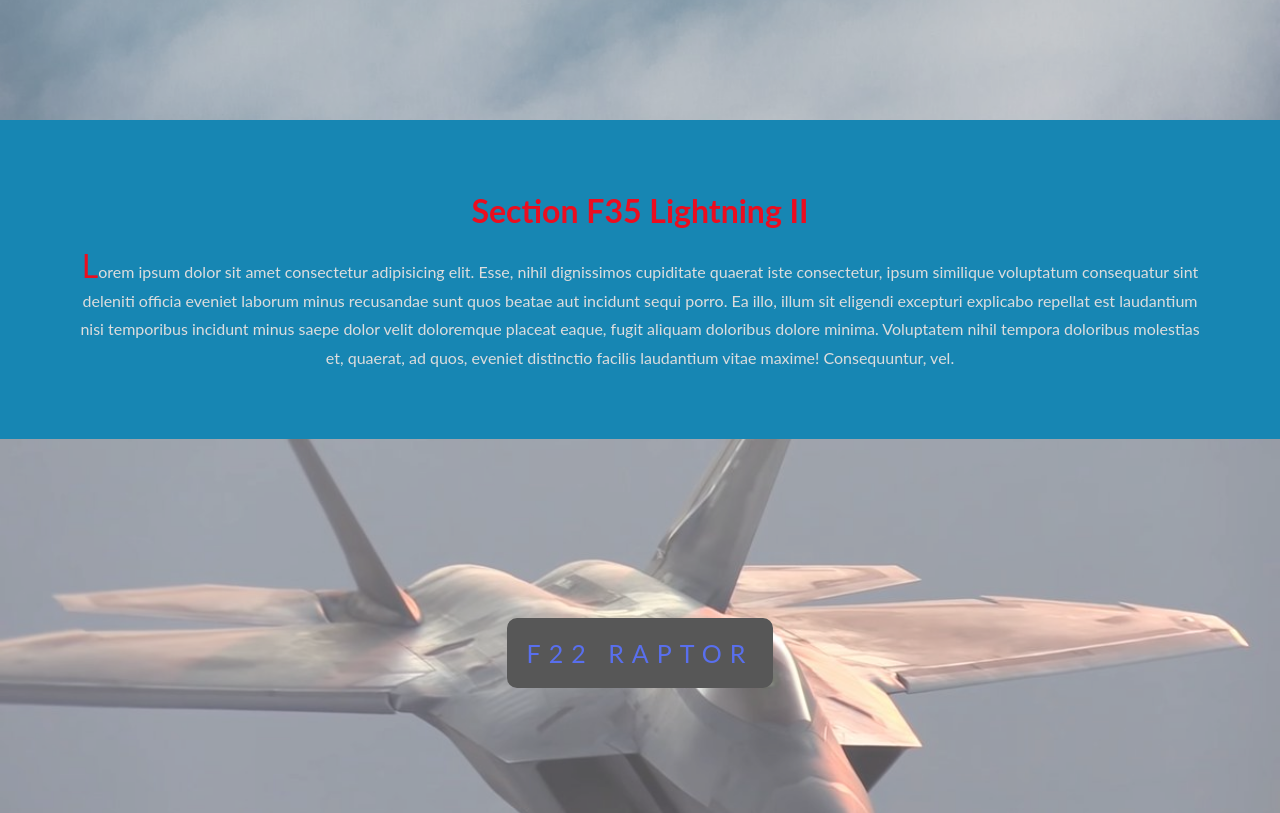
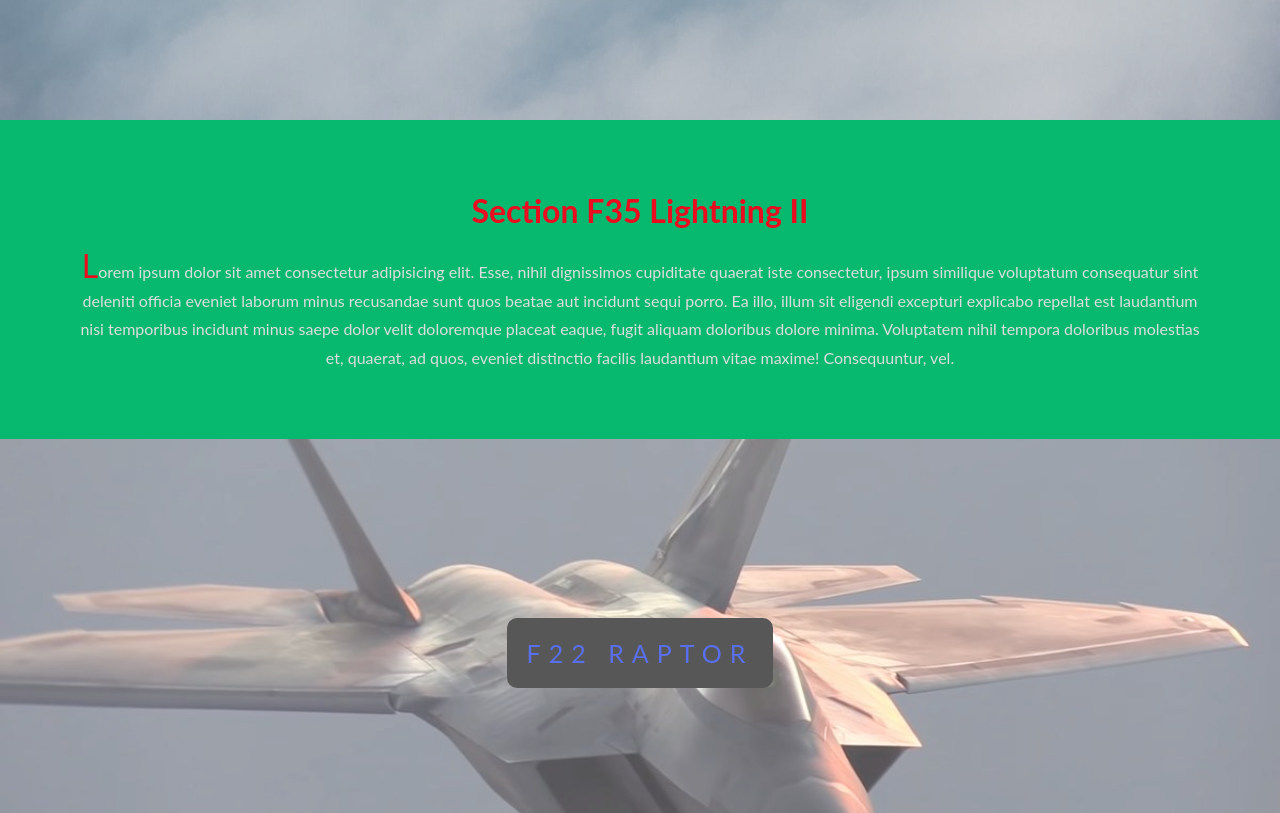
Before and after one commit to hrndgc/HC03-Parallax-Website, a plain HTML site: page index.html in a window 1280 px wide. Shown: the part 680-1493 px from the top of the page. Drawn offline with Linux system fonts and the light colour scheme.

Commit message:
Updated background color

```diff
--- a/style.css
+++ b/style.css
@@ -46,7 +46,7 @@
 
 .section1, .section2, .section3 {
     color: #ddd;
-    background-color: #1786b3;
+    background-color: #06b96f;
 
 }
 
```
